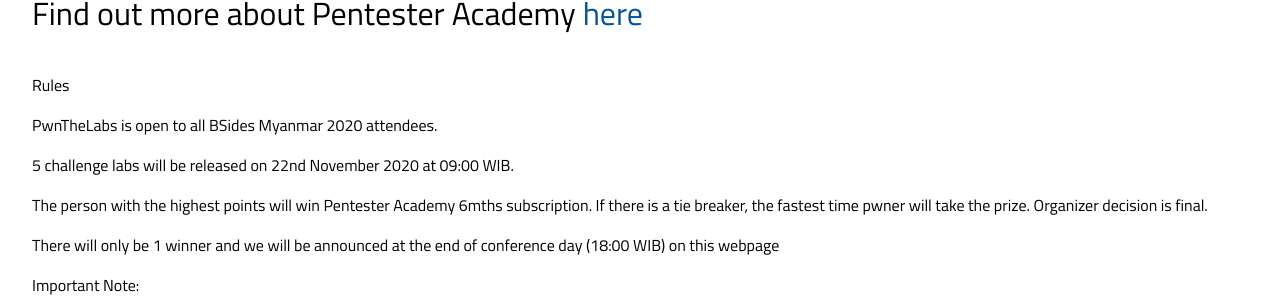
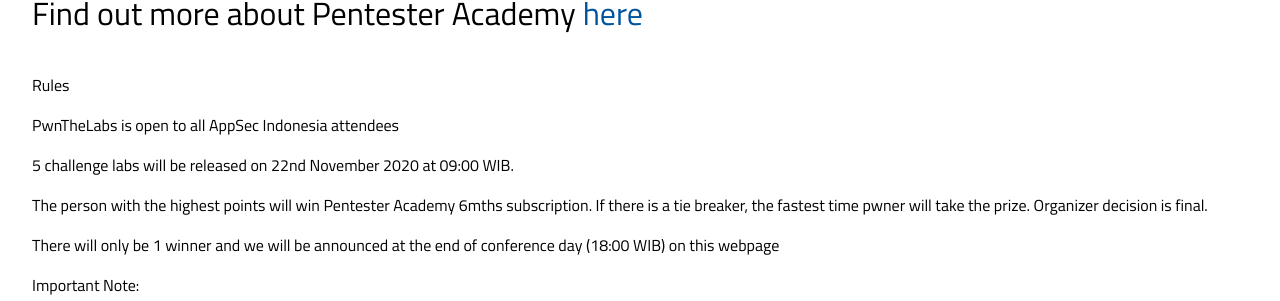
Before and after one commit to globalsea/globalsea.github.io, a Jekyll site: the page built from PwnTheLabs/index.html, in a window 1280 px wide. Shown: the part 962-1263 px from the top of the page. Built offline with Jekyll 4.4.1, drawn with Linux system fonts in a browser that asks for light colours; some web fonts are replaced.

Commit message:
Update index.html

```diff
--- a/PwnTheLabs/index.html
+++ b/PwnTheLabs/index.html
@@ -9,7 +9,7 @@
 <p>Virtual AppSec Indonesia 2020 and Pentester Academy welcomes you to PwnTheLabs! The fastest Pwners will win <b>6 months</b> subscription to Pentester Academy which includes full access to all labs and on-demand video courses worth <b>US$414.</b><p>
 <p>Find out more about Pentester Academy <a href="https://www.pentesteracademy.com/">here</a></p>
 <h3><i class="fa fa-exclamation-circle"></i> Rules</h3>
-<p></p                              <p><i class="fa fa-toggle-right"></i>   PwnTheLabs is open to all BSides Myanmar 2020 attendees.</p>
+<p></p                              <p><i class="fa fa-toggle-right"></i>   PwnTheLabs is open to all AppSec Indonesia attendees</p>
                               <p><i class="fa fa-toggle-right"></i>   5 challenge labs will be released on 22nd November 2020 at 09:00 WIB.</p>
                               <p><i class="fa fa-toggle-right"></i>   The person with the highest points will win Pentester Academy 6mths subscription. If there is a tie breaker, the fastest time pwner will take the prize. Organizer decision is final.</p>
                               <p><i class="fa fa-toggle-right"></i>   There will only be 1 winner and we will be announced at the end of conference day (18:00 WIB) on this webpage</p>
```
